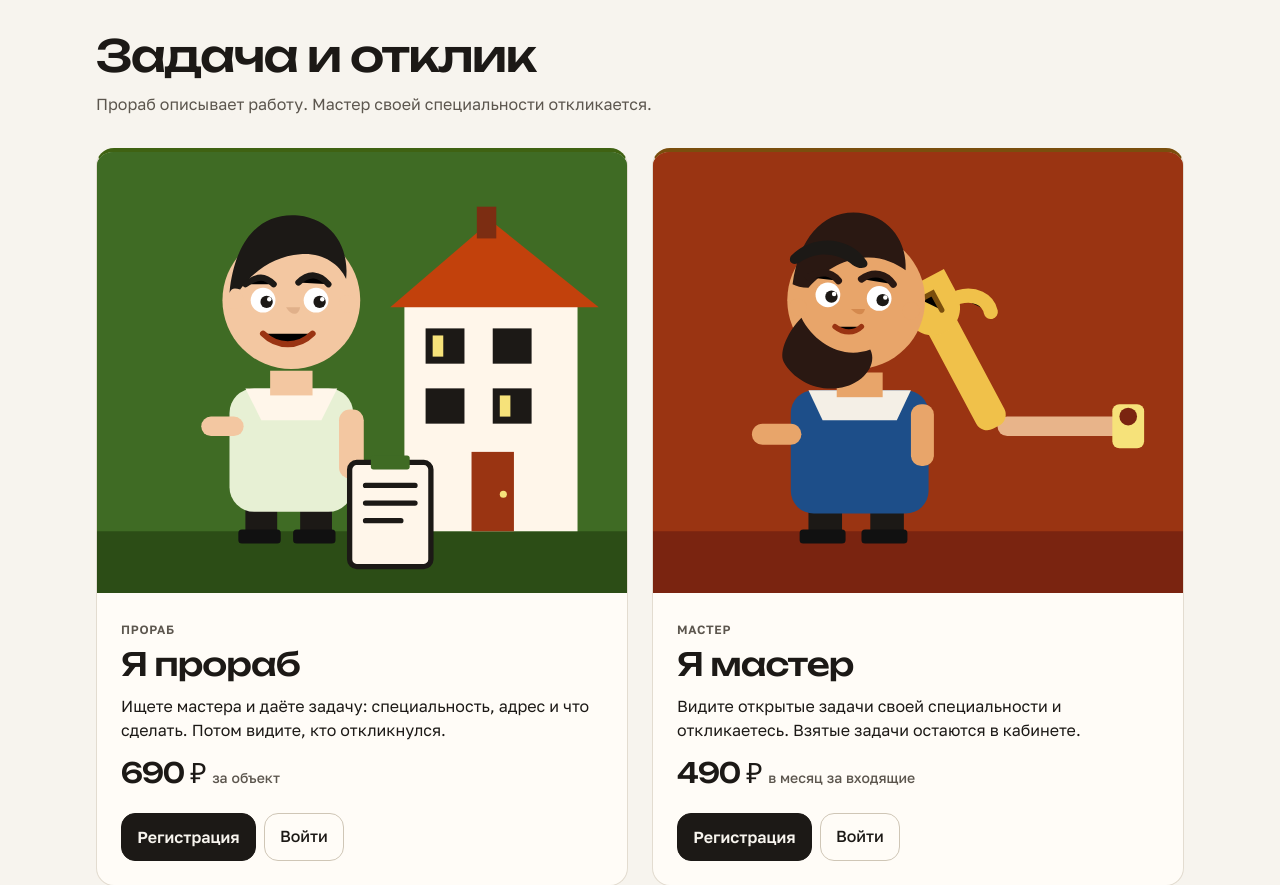
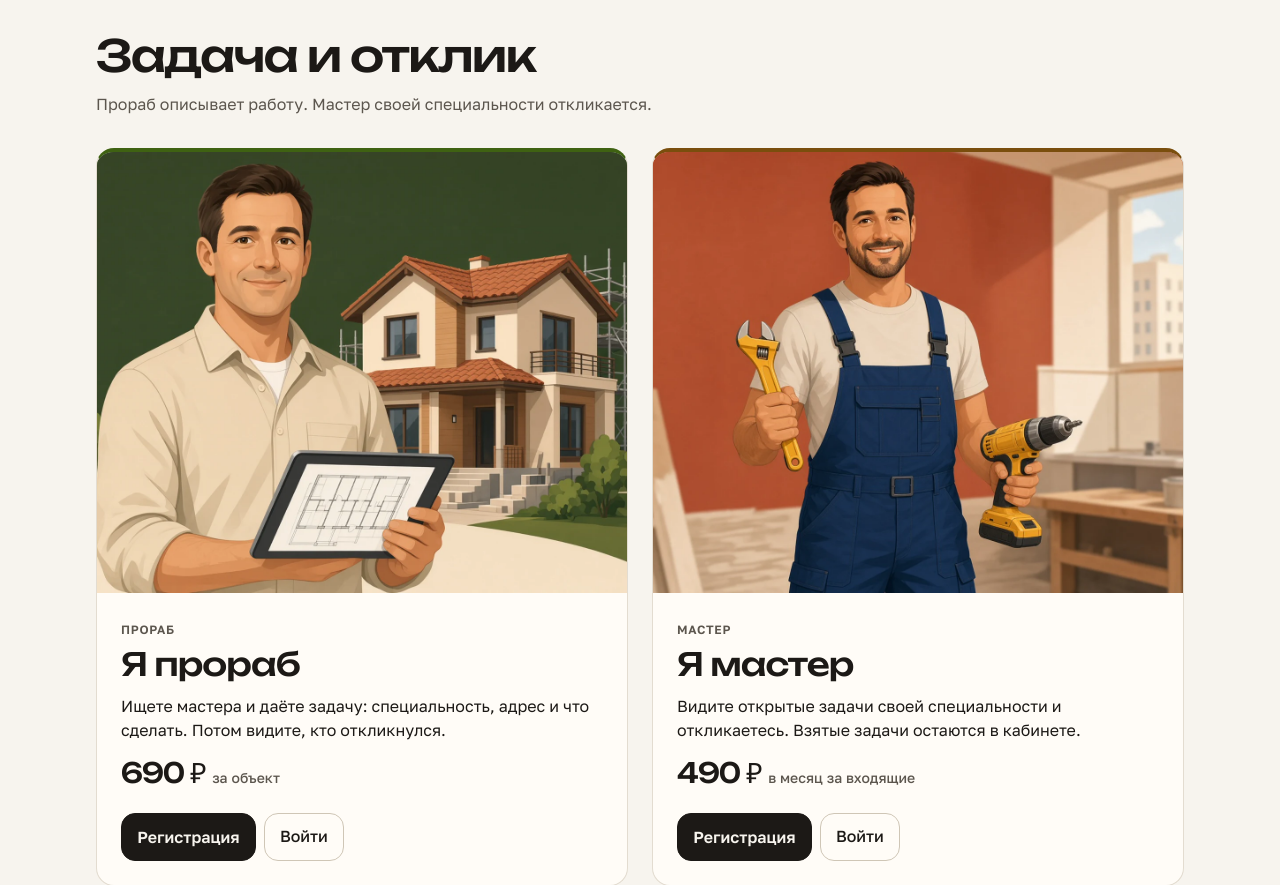
Before and after one commit to ryvkingleb-oss/first-project, a Node server app: page / in a window 1280 px wide. Shown: the part 52-937 px from the top of the page. Run offline with Node 20, Linux system fonts and the light colour scheme; some web fonts are replaced.

Commit message:
Заменить рисунки прораба и мастера на иллюстрации
Старые SVG-иконки выглядели плоскими и детскими. На стартовой
и в формах входа/регистрации теперь профессиональные иллюстрации
в webp/jpg с тем же зелёным и терракотовым фоном карточек.

Co-authored-by: ryvkingleb-oss <ryvkingleb-oss@users.noreply.github.com>

```diff
--- a/public/app.css
+++ b/public/app.css
@@ -976,8 +976,15 @@ a.tel { text-underline-offset: 0.15em; }
   height: auto;
   aspect-ratio: 6 / 5;
   min-height: 280px;
+  overflow: hidden;
+  background: #3f6b24;
+}
+.draw img {
+  display: block;
+  width: 100%;
+  height: 100%;
   object-fit: cover;
-  background: #3f6b24;
+  object-position: center top;
 }
 .draw-master { background: #9a3412; }
 .home-tile,
--- a/views/partials/drawing.ejs
+++ b/views/partials/drawing.ejs
@@ -1 +1,4 @@
-<img class="draw draw-<%= role %>" src="/drawings/<%= role %>.svg" width="600" height="500" alt="<%= role === 'foreman' ? 'Прораб у дома с планшетом' : 'Мастер с разводным ключом' %>">
+<picture class="draw draw-<%= role %>">
+  <source type="image/webp" srcset="/drawings/<%= role %>.webp">
+  <img src="/drawings/<%= role %>.jpg" width="600" height="500" alt="<%= role === 'foreman' ? 'Прораб у дома с планшетом' : 'Мастер с инструментом' %>" decoding="async">
+</picture>
```
Also changed, not shown: scripts/verify-flow.js (+4 -4 lines), public/drawings/foreman.jpg (added), public/drawings/foreman.svg (deleted), public/drawings/foreman.webp (added), public/drawings/master.jpg (added), public/drawings/master.svg (deleted), public/drawings/master.webp (added).
